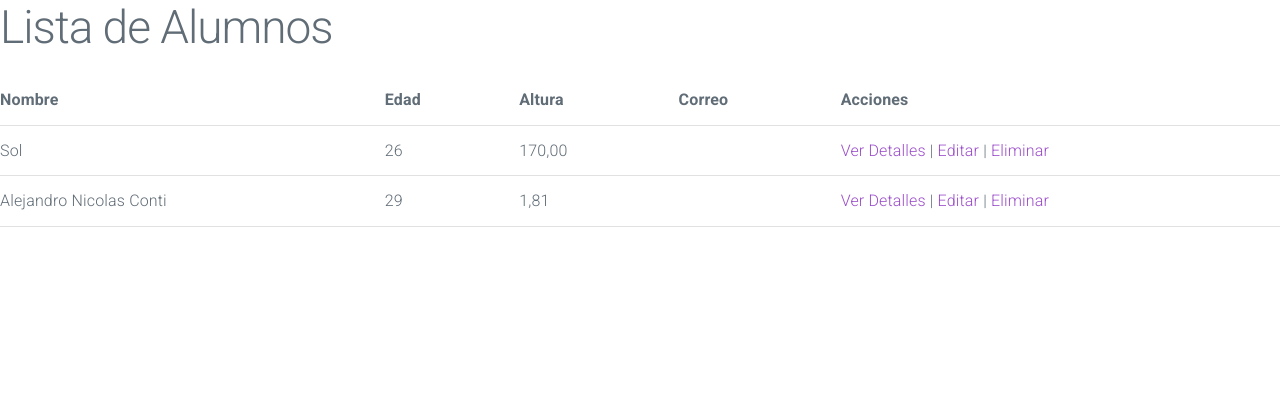
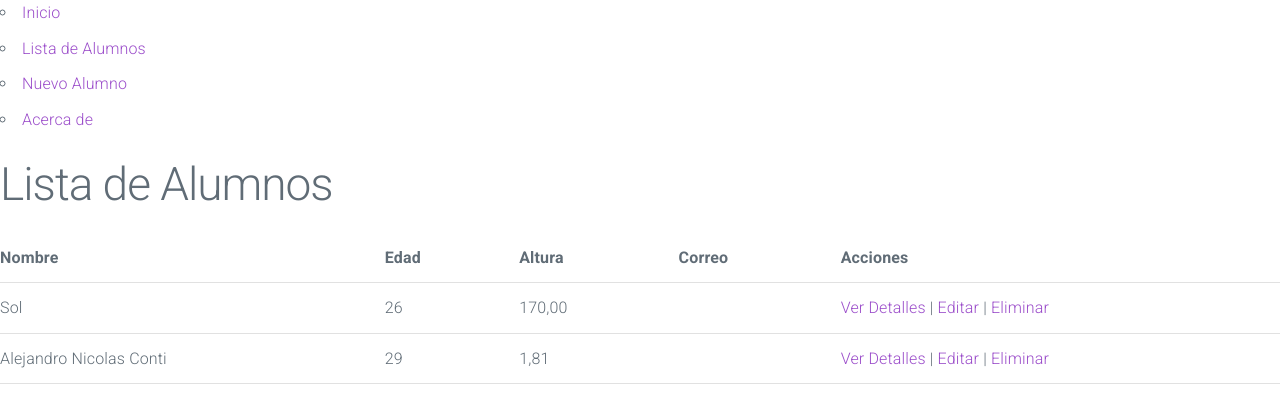
Before and after one commit to nicoc9565/Coder-AlejandroNicolasConti, a Django app: page /alumnos/ in a window 1280 px wide. Shown: the top 420 px of the page. Run offline with Django 5.2, Linux system fonts and the light colour scheme; data comes from the database, SQL or seed files in the repository; both versions use the stored data as it was after the commit.

Commit message:
Creo que ahora si funciona, proximo paso es darle detalle con algo de css a las paginas

```diff
--- a/src/gimnasio/templates/gimnasio/alumno_lista.html
+++ b/src/gimnasio/templates/gimnasio/alumno_lista.html
@@ -21,10 +21,9 @@
                 <td>{{ alumno.altura }}</td>
                 <td>{{ alumno.correo }}</td>
                 <td>
-                    <a href="#">Ver Detalles</a> |
-                    <a href="#">Editar</a> |
-                    <a href="#">Eliminar</a>
-                </td>
+                    <a href="{% url 'gimnasio:alumno-detail' alumno.pk %}">Ver Detalles</a> |
+                    <a href="{% url 'gimnasio:alumno-edit' alumno.pk %}">Editar</a> |
+                    <a href="{% url 'gimnasio:alumno-delete' alumno.pk %}">Eliminar</a>                </td>
             </tr>
             {% empty %}
             <tr>
--- a/src/gimnasio/templates/gimnasio/base.html
+++ b/src/gimnasio/templates/gimnasio/base.html
@@ -11,8 +11,15 @@
     <title>MTOR-COMPLEX</title>
 </head>
 <body>
+    <nav>
+        <ul>
+            <li><a href="{% url 'gimnasio:index' %}">Inicio</a></li>
+            <li><a href="{% url 'gimnasio:alumno-list' %}">Lista de Alumnos</a></li>
+            <li><a href="{% url 'gimnasio:alumno-create' %}">Nuevo Alumno</a></li>
+            <li><a href="{% url 'gimnasio:about' %}">Acerca de</a></li>
+        </ul>
+    </nav>
     {% block contenido %}
-
     {% endblock contenido %}
 </body>
 </html>
--- a/src/gimnasio/urls.py
+++ b/src/gimnasio/urls.py
@@ -1,6 +1,13 @@
 from django.urls import path
 
-from .views import index, about, AlumnoCreateView
+from .views import (
+    index,
+    about,
+    AlumnoCreateView,
+    AlumnoDetailView,
+    AlumnoUpdateView,
+    AlumnoDeleteView,
+)
 
 from . import views
 
@@ -11,4 +18,9 @@ urlpatterns = [
     path("about/", about, name="about"),
     path("alumnos/nuevo/", AlumnoCreateView.as_view(), name="alumno-create"),
     path("alumnos/", views.lista_alumnos, name="alumno-list"),
+    path("alumnos/<int:pk>/", AlumnoDetailView.as_view(), name="alumno-detail"),
+    path("alumnos/<int:pk>/editar/", AlumnoUpdateView.as_view(), name="alumno-edit"),
+    path(
+        "alumnos/<int:pk>/eliminar/", AlumnoDeleteView.as_view(), name="alumno-delete"
+    ),
 ]
--- a/src/gimnasio/views.py
+++ b/src/gimnasio/views.py
@@ -1,5 +1,6 @@
-from django.shortcuts import render
-from django.views.generic.edit import CreateView
+from django.shortcuts import render, redirect
+from django.views.generic.edit import CreateView, UpdateView, DeleteView
+from django.views.generic import DetailView
 from django.urls import reverse_lazy
 from .models import Alumno, DiaAsistencia
 
@@ -17,15 +18,48 @@ class AlumnoCreateView(CreateView):
 
     def form_valid(self, form):
         alumno = form.save()
+        dias_asistencia = self.request.POST.getlist("dias_asistencia")
+        for dia_id in dias_asistencia:
+            dia_obj = DiaAsistencia.objects.get(id=dia_id)
+            alumno.dias_asistencia.add(dia_obj)
+        alumno.save()
+        return super().form_valid(form)
+
+
+class AlumnoDetailView(DetailView):
+    model = Alumno
+    template_name = "gimnasio/alumno_detail.html"
+    context_object_name = "alumno"
+
+
+class AlumnoUpdateView(UpdateView):
+    model = Alumno
+    fields = ["nombre", "edad", "altura", "horario", "cuota_pagada"]
+    template_name = "gimnasio/alumno_form.html"
+    success_url = reverse_lazy("gimnasio:alumno-list")
+
+    def get_context_data(self, **kwargs):
+        context = super().get_context_data(**kwargs)
+        context["dias"] = DiaAsistencia.objects.all()
+        return context
+
+    def form_valid(self, form):
+        alumno = form.save()
 
         dias_asistencia = self.request.POST.getlist("dias_asistencia")
+        alumno.dias_asistencia.clear()
         for dia_id in dias_asistencia:
             dia_obj = DiaAsistencia.objects.get(id=dia_id)
             alumno.dias_asistencia.add(dia_obj)
 
         alumno.save()
+        return super().form_valid(form)
 
-        return super().form_valid(form)
+
+class AlumnoDeleteView(DeleteView):
+    model = Alumno
+    template_name = "gimnasio/alumno_confirm_delete.html"
+    success_url = reverse_lazy("gimnasio:alumno-list")
 
 
 def lista_alumnos(request):
```
Also changed, not shown: src/gimnasio/templates/gimnasio/alumno_confirm_delete.html (added, +11 -0 lines), src/gimnasio/templates/gimnasio/alumno_detail.html (added, +14 -0 lines), src/gimnasio/templates/gimnasio/alumno_form.html (+5 -16 lines), src/db.sqlite3.
